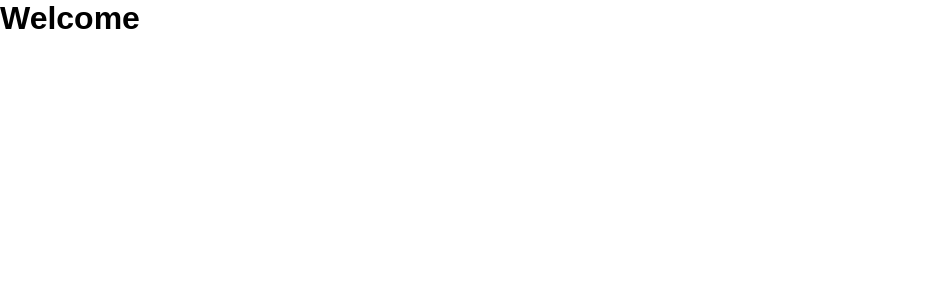
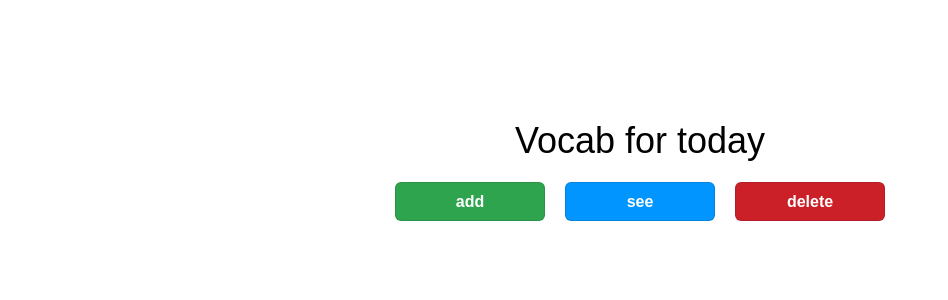
Before and after one commit to Flamboz/vocabuluous, a React (Vite) app: page / in a window 1280 px wide. Shown: the top 300 px of the page, without its empty margins (0-948 px from the left). Built offline with nearby package versions, Linux system fonts and the light colour scheme.

Commit message:
add Button component and update Homepage

```diff
--- a/src/Homepage/Homepage.css
+++ b/src/Homepage/Homepage.css
@@ -0,0 +1,19 @@
+.wrapper {
+  height: 100%;
+  display: flex;
+  flex-direction: column;
+  justify-content:flex-start;
+  align-items: center;
+  margin-top: 100px;
+  text-align: center;
+}
+
+.vocab__title {
+  font-size: 36px;
+  margin: 20px 0;
+}
+
+.vocab__buttons {
+  display: flex;
+  gap: 20px;
+}
--- a/src/Homepage/Homepage.tsx
+++ b/src/Homepage/Homepage.tsx
@@ -1,7 +1,19 @@
+import Button from "../components/Button/Button";
+import "./Homepage.css";
+
 const Homepage = () => {
-  return <div>
-    <h1>Welcome</h1>
-  </div>;
+  return (
+    <div className="wrapper">
+      <div className="vocab">
+        <p className="vocab__title">Vocab for today</p>
+        <div className="vocab__buttons">
+          <Button type="add" />
+          <Button type="see" />
+          <Button type="delete" />
+        </div>
+      </div>
+    </div>
+  );
 };
 
 export default Homepage;
--- /dev/null
+++ b/src/components/Button/Button.css
@@ -0,0 +1,37 @@
+.button {
+  width: 150px;
+  border: 1px solid rgba(27, 31, 35, 0.15);
+  border-radius: 6px;
+  color: #fff;
+  cursor: pointer;
+  font-size: 16px;
+  font-weight: 600;
+  text-align: center;
+  line-height: 25px;
+  padding: 6px 16px;
+  transition: 0.2s ease-in;
+}
+
+.button--add {
+  background-color: #2ea44f;
+}
+
+.button--add:hover {
+  background-color: #237C3C;
+}
+
+.button--see {
+  background-color: #0095ff;
+}
+
+.button--see:hover {
+  background-color: #007DD7;
+}
+
+.button--delete {
+  background-color: #cb2027;
+}
+
+.button--delete:hover {
+  background-color: #AD1B20;
+}
--- /dev/null
+++ b/src/components/Button/Button.tsx
@@ -0,0 +1,13 @@
+import './Button.css'
+
+type ButtonProps = {
+  type: "add" | "see" | "delete";
+};
+
+const Button: React.FC<ButtonProps> = ({ type }) => {
+  const buttonClassName = `button button--${type}`;
+
+  return <button className={buttonClassName}>{type}</button>;
+};
+
+export default Button;
```
